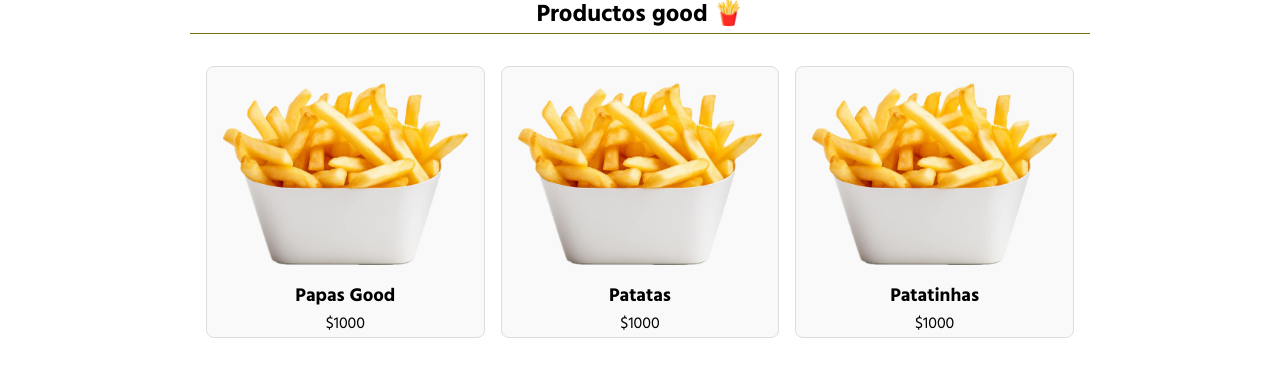
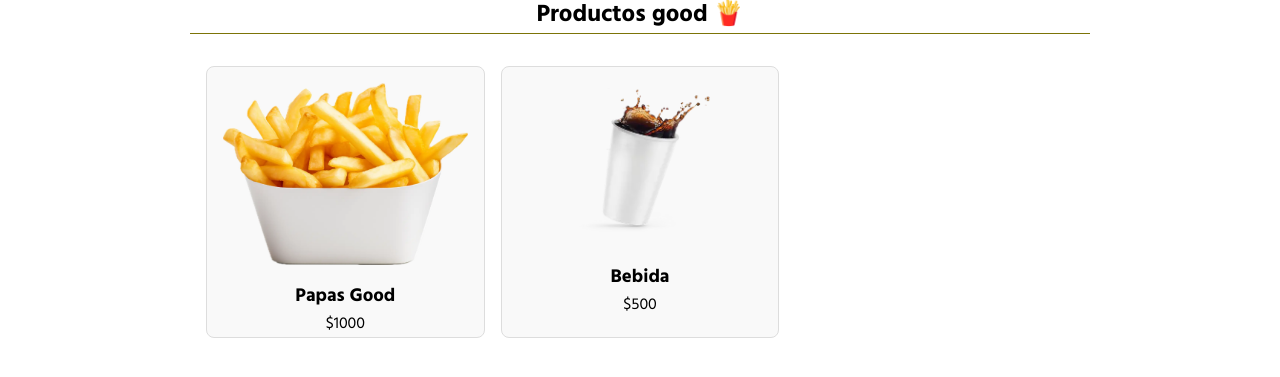
Before and after one commit to donblasep/Eatallica, a plain HTML site: page index.html in a window 1280 px wide. Shown: the part 203-580 px from the top of the page. Drawn offline with Linux system fonts and the light colour scheme.

Commit message:
product list

```diff
--- a/index.html
+++ b/index.html
@@ -50,24 +50,13 @@
             </div>
             <div class="product-card">
                 <img
-                    src="img/papas.webp"
+                    src="img/bebida.webp"
                     alt="Product 2"
-                    srcset="img/papas.webp 250w, img/papas.webp 500w, img/papas.webp 750w"
+                    srcset="img/bebida.webp 250w, img/bebida.webp 500w, img/bebida.webp 750w"
                     sizes="(max-width: 250px) 100vw, (max-width: 500px) 50vw, 33vw">
                 <div class="product-info">
-                    <h3>Patatas</h3>
-                    <p>$1000</p>
-                </div>
-            </div>
-            <div class="product-card">
-                <img
-                    src="img/papas.webp"
-                    alt="Product 3"
-                    srcset="img/papas.webp 250w, img/papas.webp 500w, img/papas.webp 750w"
-                    sizes="(max-width: 250px) 100vw, (max-width: 500px) 50vw, 33vw">
-                <div class="product-info">
-                    <h3>Patatinhas</h3>
-                    <p>$1000</p>
+                    <h3>Bebida</h3>
+                    <p>$500</p>
                 </div>
             </div>
             <!-- Add more product cards as needed -->
```
Also changed, not shown: img/3f13846b-fe3a-4b78-a8c9-ca7dfe0dd261.jpg (deleted), img/bebida.webp (added).
